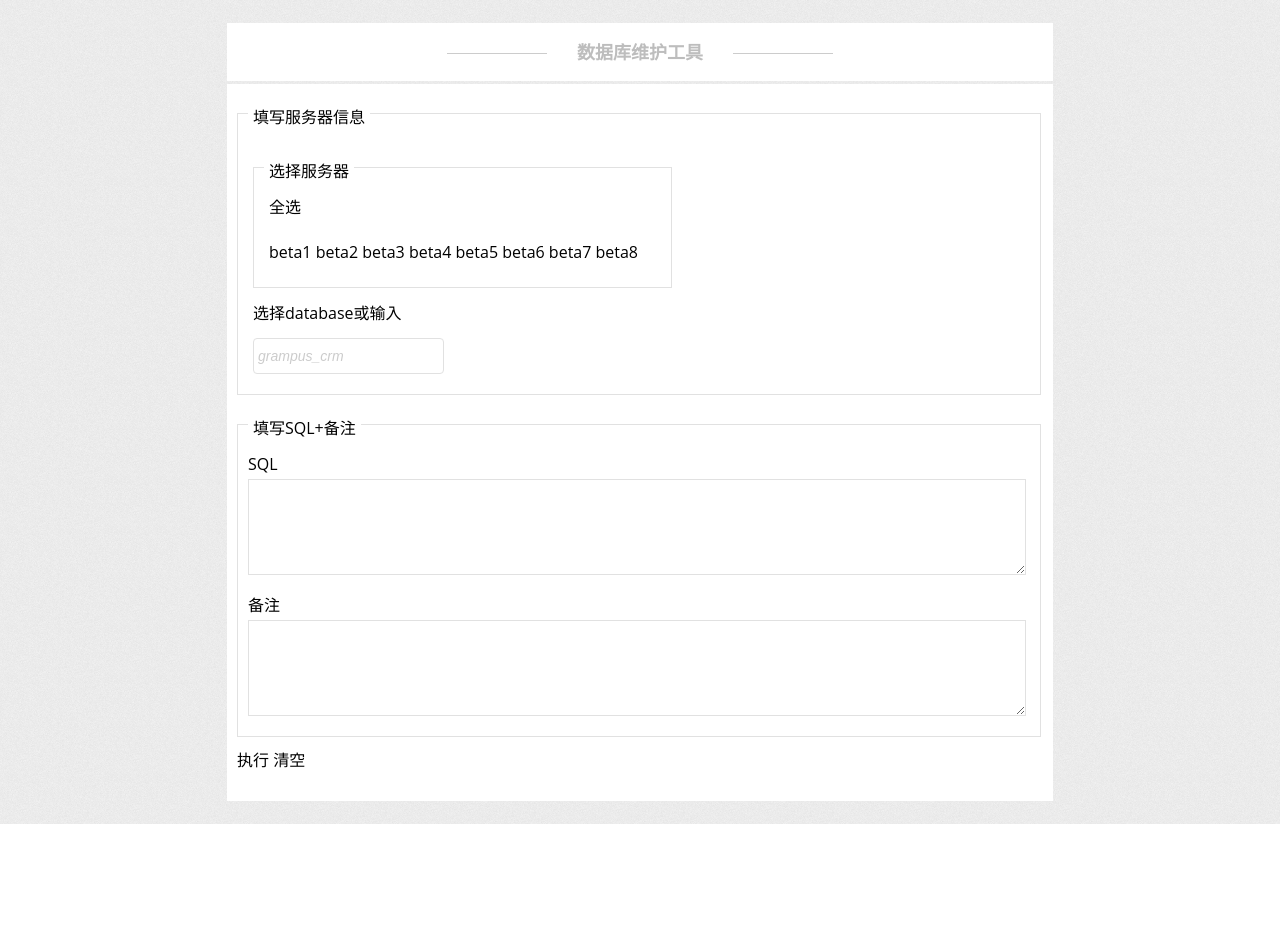
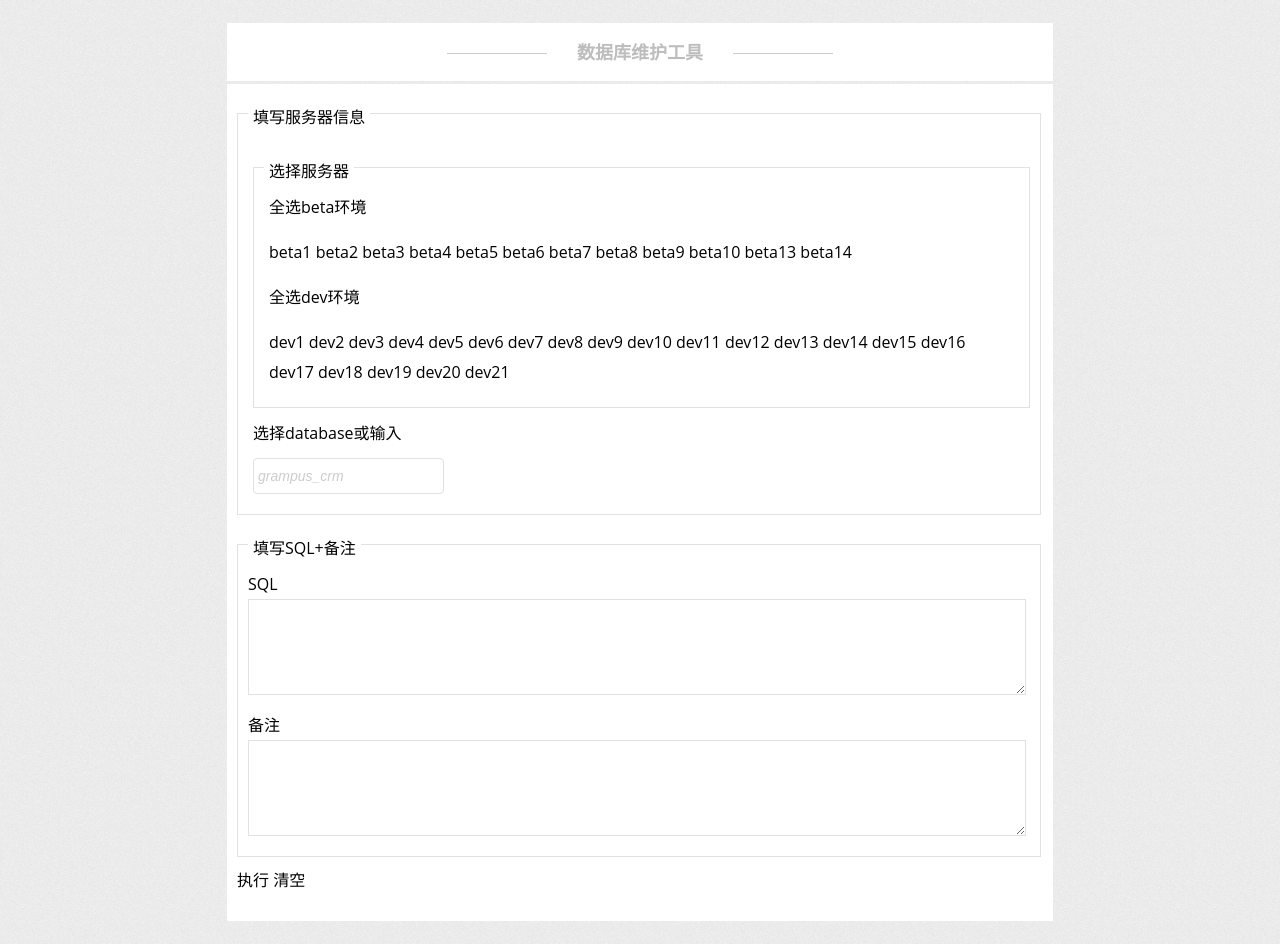
Before and after one commit to XiguaSnowball/testDBTool, a plain HTML site: page testDBTool/static/dbmanager.html in a window 1280 px wide. Before the commit the page ends 824 px from the top, so only its background shows below. Drawn offline with nearby package versions, Linux system fonts and the light colour scheme.

Commit message:
区分dev beta

```diff
--- a/testDBTool/static/dbmanager.html
+++ b/testDBTool/static/dbmanager.html
@@ -34,12 +34,25 @@
                             <legend class="optional">选择服务器</legend>
                             <label class="left" style="padding-bottom: 15px;">
                                 <el-checkbox :indeterminate="flags.isIndeterminate" v-model="flags.checkAll"
-                                             @change="handleCheckAllChange">全选
+                                             @change="handleCheckAllChange">全选beta环境
                                 </el-checkbox>
                                 <br/>
                                 <div style="margin: 15px 0;"></div>
-                                <el-checkbox-group v-model="infoInput.hostNameList" @change="handleCheckedHostChange">
+                                <el-checkbox-group v-model="infoInput.hostNameList1" @change="handleCheckedHostChange">
                                     <el-checkbox-button v-for="item in hostNameListFe" :label="item"
+                                                        :key="item">{{item}}
+                                    </el-checkbox-button>
+                                </el-checkbox-group>
+                            </label>
+
+                            <label class="left" style="padding-bottom: 15px;">
+                                <el-checkbox :indeterminate="flags.isIndeterminate1" v-model="flags.checkAll1"
+                                             @change="handleCheckAllChange1">全选dev环境
+                                </el-checkbox>
+                                <br/>
+                                <div style="margin: 15px 0;"></div>
+                                <el-checkbox-group v-model="infoInput.hostNameList2" @change="handleCheckedHostChange1">
+                                    <el-checkbox-button v-for="item in hostNameListFe1" :label="item"
                                                         :key="item">{{item}}
                                     </el-checkbox-button>
                                 </el-checkbox-group>
@@ -142,9 +155,14 @@
                 checkAll: false,
                 isIndeterminate: true,
                 loading: false,
+
+                checkAll1: false,
+                isIndeterminate1: true,
             },
 
-            hostNameListFe: ["beta1", "beta2", "beta3", "beta4", "beta5", "beta6", "beta7", "beta8"],
+            hostNameListFe: ["beta1", "beta2", "beta3", "beta4", "beta5", "beta6", "beta7", "beta8", "beta9", "beta10", "beta13", "beta14"],
+            hostNameListFe1: ["dev1", "dev2", "dev3", "dev4", "dev5", "dev6", "dev7", "dev8", "dev9", "dev10", "dev11", "dev12", "dev13", "dev14", "dev15", "dev16", "dev17", "dev18", "dev19", "dev20", "dev21"],
+
             dbList: [{
                 id: "grampus",
                 value: "grampus"
@@ -206,7 +224,9 @@
                 database: '',
                 hostNameList: [],
                 comments: '',
-                sqlStrToFormat: ''
+                sqlStrToFormat: '',
+                hostNameList1: [],
+                hostNameList2: [],
 
             },
             resultInfo: {
@@ -222,6 +242,7 @@
         methods: {
             validationFun() {
                 this.flags.showFlag = 0;
+                this.infoInput.hostNameList = this.infoInput.hostNameList1.concat(this.infoInput.hostNameList2);
 
                 if (this.infoInput.hostNameList.length == 0 || this.infoInput.database == '' || this.infoInput.sqlStr == '') {
                     this.flags.showFlag = 1;
@@ -232,6 +253,7 @@
             },
             sqlExecuteFun() {
                 var vm = this;
+
                 axios.post(this.url, {
                     database: this.infoInput.database,
                     hostNameList: this.infoInput.hostNameList,
@@ -246,12 +268,12 @@
                             showClose: true,
                             message: vm.resultInfo.resultMsg + "，在页面下方查看执行结果",
                             type: 'success'
-                        })
-                        return;
+                        });
+
                     }
                 }).catch(function (error) {
                     vm.$message.error('失败咯');
-                    return;
+
                 })
             },
             resetInfoInput() {
@@ -261,10 +283,9 @@
                 this.infoInput.sqlStr = '';
                 this.resultInfo.queryResult = '';
                 this.flags.resultShowFlag = 0;
-
             },
             handleCheckAllChange(val) {
-                this.infoInput.hostNameList = val ? this.hostNameListFe : [];
+                this.infoInput.hostNameList1 = val ? this.hostNameListFe : [];
                 this.flags.isIndeterminate = false;
             },
             handleCheckedHostChange(value) {
@@ -272,6 +293,16 @@
                 this.flags.checkAll = checkedCount === this.hostNameListFe.length;
                 this.flags.isIndeterminate = checkedCount > 0 && checkedCount < this.hostNameListFe.length;
             },
+            handleCheckAllChange1(val) {
+                this.infoInput.hostNameList2 = val ? this.hostNameListFe1 : [];
+                this.flags.isIndeterminate1 = false;
+            },
+            handleCheckedHostChange1(value) {
+                checkedCount = value.length;
+                this.flags.checkAll1 = checkedCount === this.hostNameListFe1.length;
+                this.flags.isIndeterminate1 = checkedCount > 0 && checkedCount < this.hostNameListFe1.length;
+            },
+
             sqlFormat() {
                 var vm = this;
                 // debugger
@@ -281,11 +312,11 @@
                     if (response.data.status == 1) {
                         vm.resultInfo.queryResult = response.data.result;
 
-                        return;
+
                     }
                 }).catch(function (error) {
                     vm.$message.error('失败咯22');
-                    return;
+
                 })
             },
         },
```
Also changed, not shown: 1 other file.
